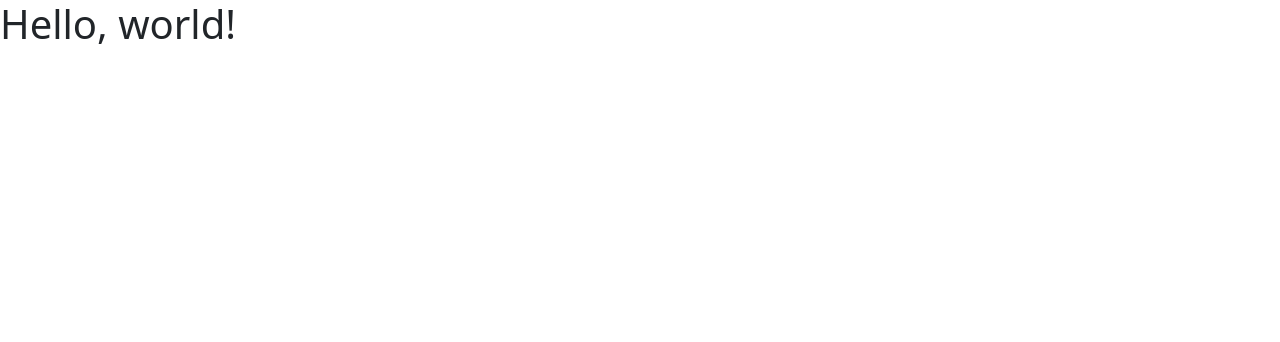
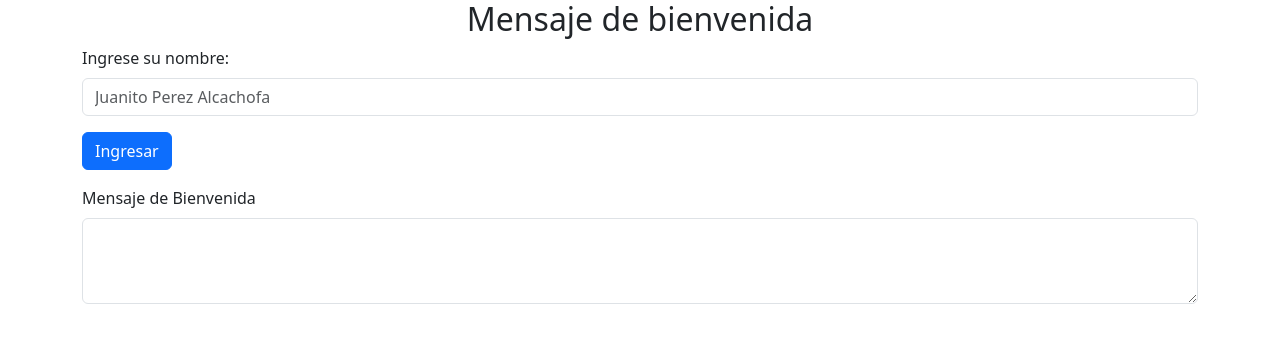
Before and after one commit to StevenLP06/Practica_Html-Js, a plain HTML site: page index.html in a window 1280 px wide. Drawn offline with nearby package versions, Linux system fonts and the light colour scheme.

Commit message:
feat: Design of the html

```diff
--- a/index.html
+++ b/index.html
@@ -1,13 +1,41 @@
 <!doctype html>
 <html lang="en">
-  <head>
+
+<head>
     <meta charset="utf-8">
     <meta name="viewport" content="width=device-width, initial-scale=1">
-    <title>Bootstrap demo</title>
-    <link href="https://cdn.jsdelivr.net/npm/bootstrap@5.3.8/dist/css/bootstrap.min.css" rel="stylesheet" integrity="sha384-sRIl4kxILFvY47J16cr9ZwB07vP4J8+LH7qKQnuqkuIAvNWLzeN8tE5YBujZqJLB" crossorigin="anonymous">
-  </head>
-  <body>
-    <h1>Hello, world!</h1>
-    <script src="https://cdn.jsdelivr.net/npm/bootstrap@5.3.8/dist/js/bootstrap.bundle.min.js" integrity="sha384-FKyoEForCGlyvwx9Hj09JcYn3nv7wiPVlz7YYwJrWVcXK/BmnVDxM+D2scQbITxI" crossorigin="anonymous"></script>
-  </body>
+    <title>Practica HTML & JS</title>
+    <link href="https://cdn.jsdelivr.net/npm/bootstrap@5.3.8/dist/css/bootstrap.min.css" rel="stylesheet"
+        integrity="sha384-sRIl4kxILFvY47J16cr9ZwB07vP4J8+LH7qKQnuqkuIAvNWLzeN8tE5YBujZqJLB" crossorigin="anonymous">
+</head>
+
+<body>
+    <div class="container">
+        <h2 class="text-center">Mensaje de bienvenida</h2>
+        <!-- <div class="card">
+            <div class="card-body">
+                <label for="">
+                    Ingrese su nombre:
+                    <input class="form-control" type="text" name="" id="">
+                </label>
+            </div>
+        </div> -->
+
+        <div class="mb-3">
+            <label for="nombre" class="form-label">Ingrese su nombre:</label>
+            <input type="text" class="form-control" name="nombre" id="" placeholder="Juanito Perez Alcachofa">
+        </div>
+        <div class="mb-3">
+            <button type="button" class="btn btn-primary">Ingresar</button>
+        </div>
+        <div class="mb-3">
+            <label for="bienvenida" class="form-label">Mensaje de Bienvenida</label>
+            <textarea class="form-control" id="" rows="3"></textarea>
+        </div>
+    </div>
+    <script src="https://cdn.jsdelivr.net/npm/bootstrap@5.3.8/dist/js/bootstrap.bundle.min.js"
+        integrity="sha384-FKyoEForCGlyvwx9Hj09JcYn3nv7wiPVlz7YYwJrWVcXK/BmnVDxM+D2scQbITxI"
+        crossorigin="anonymous"></script>
+</body>
+
 </html>
```
